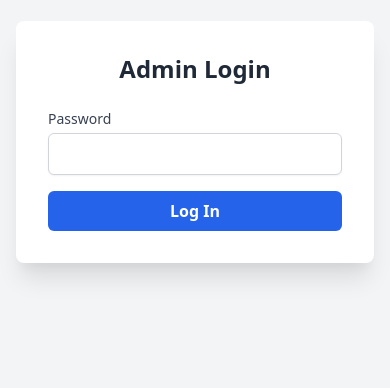
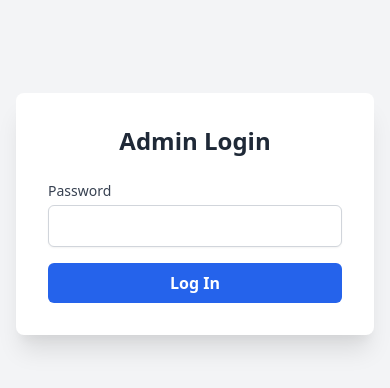
Before and after one commit to DipD007/Yono-Game, a website: page public/admin.html in a window 390 px wide. Shown: the part 280-668 px from the top of the page. Drawn offline with nearby package versions, Linux system fonts and the light colour scheme.

Commit message:
Initial Commit

```diff
--- a/public/admin.html
+++ b/public/admin.html
@@ -11,7 +11,7 @@
 
 <body class="bg-gray-100 font-sans flex flex-col items-center justify-center min-h-screen p-4">
 
-    <div id="login-form" class="bg-white p-8 rounded-lg shadow-xl w-full max-w-sm">
+    <div id="login-form" class="bg-white p-8 rounded-lg shadow-xl w-full max-w-sm mt-36 sm:mt-0">
         <h2 class="text-2xl font-bold mb-6 text-center text-gray-800">Admin Login</h2>
         <form id="loginForm" class="space-y-4">
             <!-- <input type="hidden" name="username" autocomplete="username" value="admin"> -->
```
